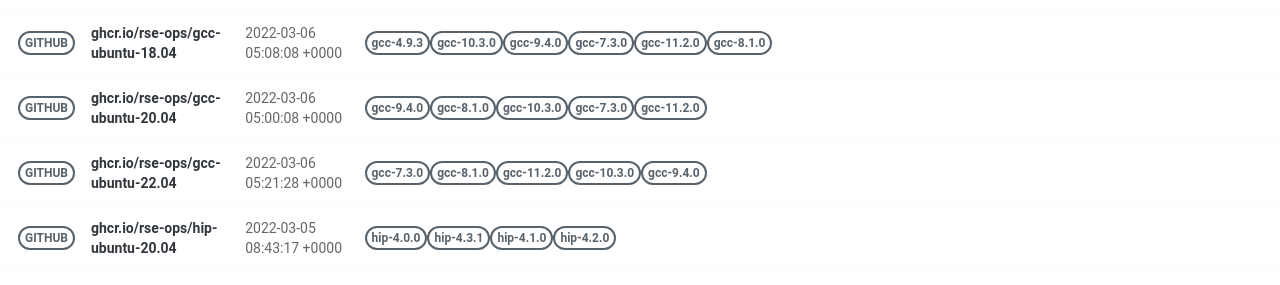
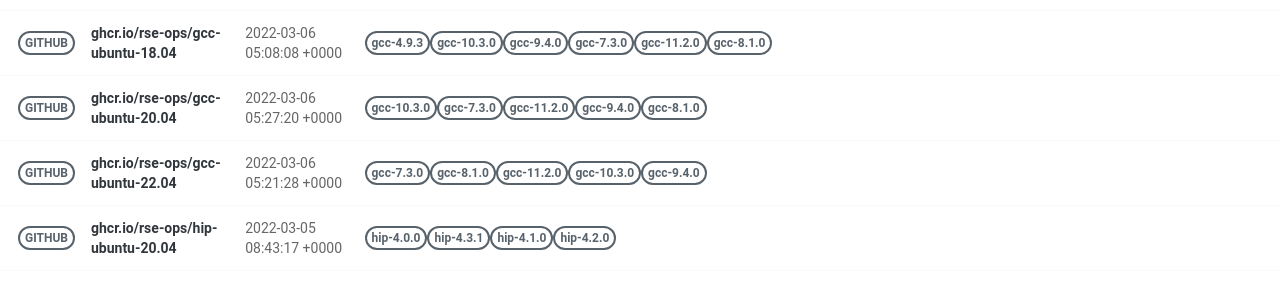
Before and after one commit to rse-ops/docker-images, a Jekyll site: the page built from pages/index.md, in a window 1280 px wide. Shown: the part 581-866 px from the top of the page. Built offline with Jekyll 4.4.1, drawn with Linux system fonts in a browser that asks for light colours; nearby versions of some CDN libraries; part of the change alters nothing that is shown.

Commit message:
Automated push to update library 2022-03-06

```diff
--- a/_library/ghcr.io-rse-ops-gcc-ubuntu-20.04.md
+++ b/_library/ghcr.io-rse-ops-gcc-ubuntu-20.04.md
@@ -1,17 +1,11 @@
 ---
 layout: container
 name: ghcr.io/rse-ops/gcc-ubuntu-20.04
-updated_at: 2022-03-06 05:00:08.430340
+updated_at: 2022-03-06 05:27:20.393303
 
 
 container_url: https://github.com/orgs/rse-ops/packages/container/package/gcc-ubuntu-20.04
 versions:
- - tag: gcc-9.4.0
-   dockerfile: https://github.com/rse-ops/docker-images/blob/main/ubuntu/gcc/Dockerfile
-   manifest: https://crane.ggcr.dev/manifest/ghcr.io/rse-ops/gcc-ubuntu-20.04:gcc-9.4.0
- - tag: gcc-8.1.0
-   dockerfile: https://github.com/rse-ops/docker-images/blob/main/ubuntu/gcc/Dockerfile
-   manifest: https://crane.ggcr.dev/manifest/ghcr.io/rse-ops/gcc-ubuntu-20.04:gcc-8.1.0
  - tag: gcc-10.3.0
    dockerfile: https://github.com/rse-ops/docker-images/blob/main/ubuntu/gcc/Dockerfile
    manifest: https://crane.ggcr.dev/manifest/ghcr.io/rse-ops/gcc-ubuntu-20.04:gcc-10.3.0
@@ -21,5 +15,11 @@ versions:
  - tag: gcc-11.2.0
    dockerfile: https://github.com/rse-ops/docker-images/blob/main/ubuntu/gcc/Dockerfile
    manifest: https://crane.ggcr.dev/manifest/ghcr.io/rse-ops/gcc-ubuntu-20.04:gcc-11.2.0
+ - tag: gcc-9.4.0
+   dockerfile: https://github.com/rse-ops/docker-images/blob/main/ubuntu/gcc/Dockerfile
+   manifest: https://crane.ggcr.dev/manifest/ghcr.io/rse-ops/gcc-ubuntu-20.04:gcc-9.4.0
+ - tag: gcc-8.1.0
+   dockerfile: https://github.com/rse-ops/docker-images/blob/main/ubuntu/gcc/Dockerfile
+   manifest: https://crane.ggcr.dev/manifest/ghcr.io/rse-ops/gcc-ubuntu-20.04:gcc-8.1.0
 
 ---
```
